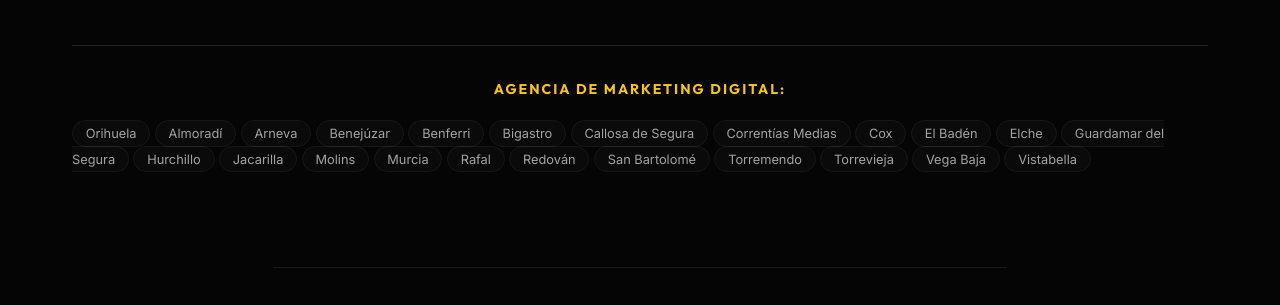
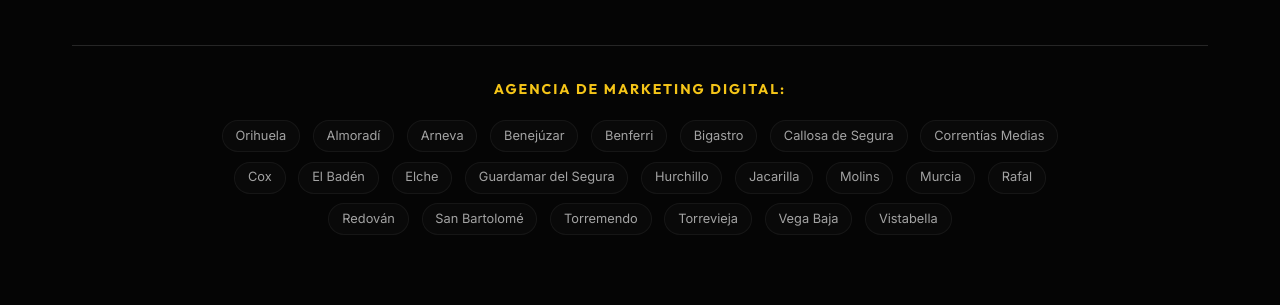
Before and after one commit to joc-dog/nomasrollo, a website: page public/index.html in a window 1280 px wide. Shown: the part 7633-7938 px from the top of the page. Drawn offline with Linux system fonts and the light colour scheme.

Commit message:
Fix footer city tags wrapping and flex display

```diff
--- a/public/css/style.css
+++ b/public/css/style.css
@@ -826,7 +826,8 @@ body {
   text-transform: uppercase;
 }
 
-.locations-grid {
+.locations-grid,
+.locations-cloud {
   display: flex;
   flex-wrap: wrap;
   justify-content: center;
@@ -835,6 +836,8 @@ body {
 }
 
 .location-tag {
+  display: inline-block;
+  white-space: nowrap;
   color: var(--text-muted);
   font-family: var(--font-body);
   font-size: 0.8rem;
```
